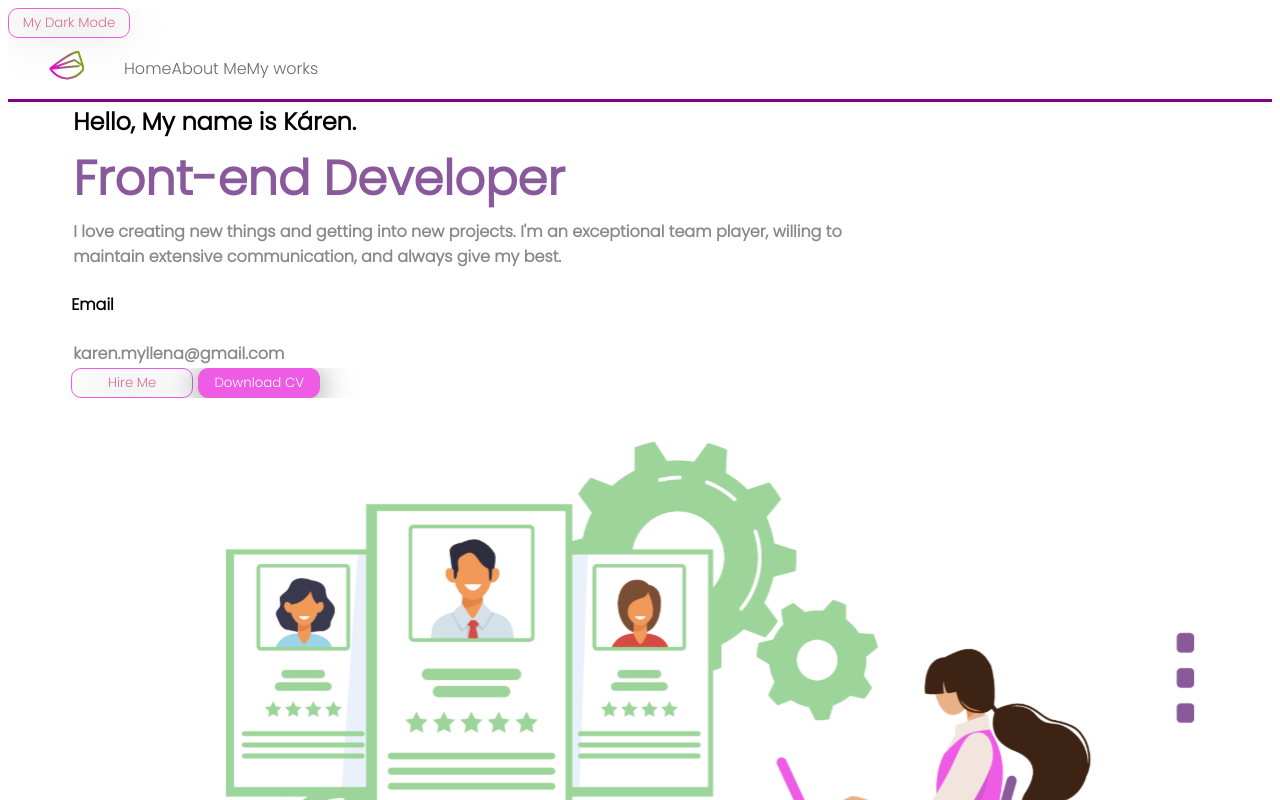
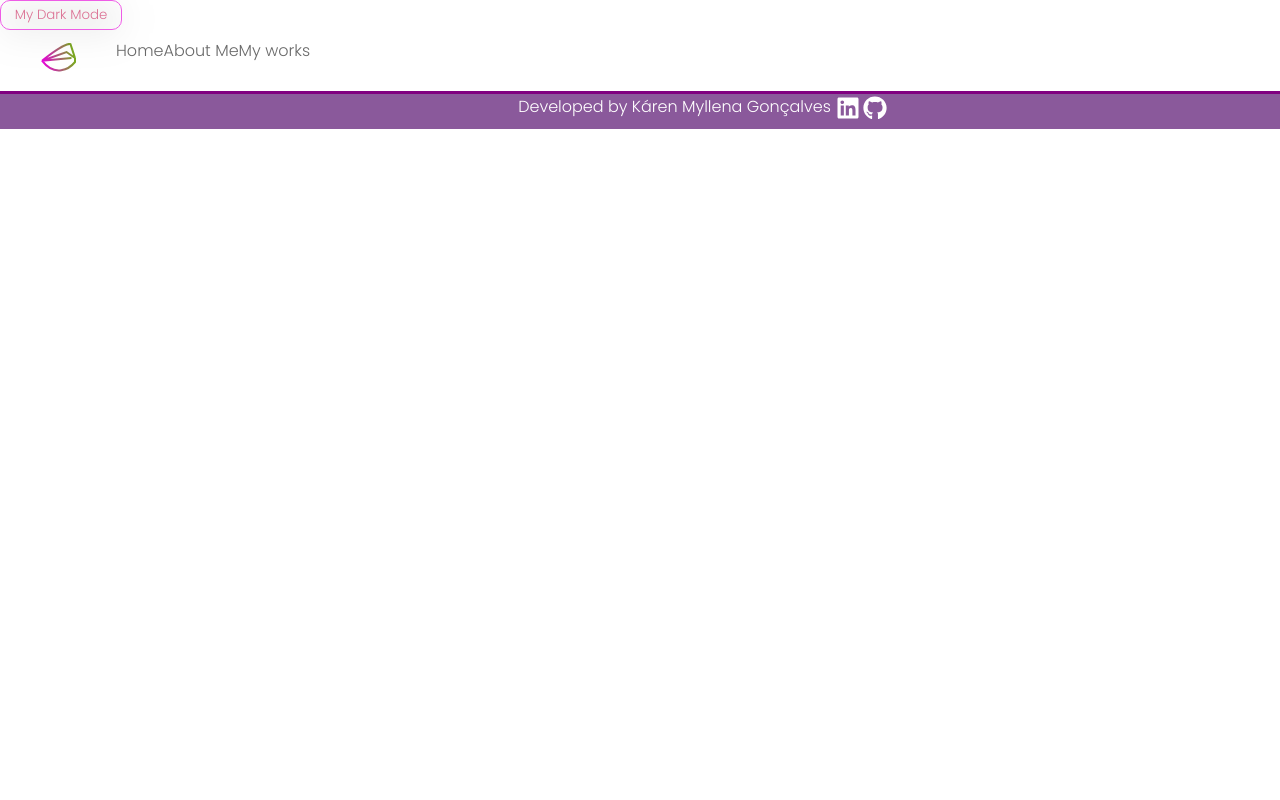
Before and after one commit to karenmscg/Portif-lio, a React (Create React App) app: page /works in a window 1280 px wide. Shown: the top 800 px of the page. Built offline with nearby package versions, Linux system fonts and the light colour scheme.

Commit message:
Menu mobile e Páginas criadas

```diff
--- a/src/App.js
+++ b/src/App.js
@@ -1,11 +1,15 @@
-import { BrowserRouter as Router } from "react-router-dom";
+import { BrowserRouter as Router, Route, Switch } from "react-router-dom";
 import { GlobalStyle } from "./globalstyles";
 import { useState } from "react";
 import { ThemeProvider } from "styled-components";
 import { lightTheme, darkTheme } from "./components/DarkMode";
 import { ThemeChanger } from "./components/DarkMode/ThemeStyles";
 import { Button } from "./components/HeroSection/HeroSection";
-import Home from "./Pages/Home";
+import Home from "./components/Pages/Home";
+import About from "./components/Pages/About";
+import Works from "./components/Pages/Works";
+import Navbar from "./components/Menu";
+import Footer from "./components/Footer";
 
 function App() {
   const [theme, setTheme] = useState("light");
@@ -16,10 +20,16 @@ function App() {
   return (
     <Router>
       <ThemeProvider theme={theme === "light" ? lightTheme : darkTheme}>
+        <GlobalStyle />
         <ThemeChanger>
-          <GlobalStyle />
           <Button onClick={() => themeToggler()}> My Dark Mode </Button>
-          <Home />
+          <Navbar />
+          <Switch>
+            <Route path="/" exact component={Home} />
+            <Route path="/ about" exact component={About} />
+            <Route path="/ works" component={Works} />
+          </Switch>
+          <Footer />
         </ThemeChanger>
       </ThemeProvider>
     </Router>
--- a/src/Pages/Home.js
+++ /dev/null
@@ -1,23 +0,0 @@
-import React, { useState } from "react";
-import Footer from "../components/Footer";
-import HeroSection from "../components/HeroSection";
-import Navbar from "../components/Menu";
-
-const Home = () => {
-
-  const [menuToggle, setMenuToggle] = useState(false)
-
-  const toggle = () => {
-    setMenuToggle(!menuToggle)
-  }
-
-  return (
-    <div>
-     <Navbar />
-      <HeroSection />
-      <Footer />
-    </div>
-  );
-};
-
-export default Home;
--- /dev/null
+++ b/src/components/HeroSectionAbout/index.js
@@ -0,0 +1,17 @@
+import React from "react";
+
+const HeroSectionAbout = () => {
+  return (
+    <div>
+      <h1>About Me</h1>
+      <p>
+        iN THIS SECTION WRITE SOMETHING RELATED TO YOUR PROFESSIONAL SIDE: I
+        love creating new things and getting into new projects. I'm an
+        exceptional team player, willing to maintain extensive communication,
+        and always give my best.
+      </p>
+    </div>
+  );
+};
+
+export default HeroSectionAbout;
--- a/src/components/Menu/Menu.js
+++ b/src/components/Menu/Menu.js
@@ -1,6 +1,5 @@
 import styled from "styled-components";
-import { Link  } from "react-router-dom";
-import { FaBars } from "react-icons/fa";
+import { Link } from "react-router-dom";
 
 export const Menu = styled.menu`
   height: 64px;
@@ -10,7 +9,7 @@ export const Menu = styled.menu`
   border-bottom-color: purple;
   display: flex;
   align-items: center;
-  margin:0;
+  margin: 0;
 
   @media screen and (max-width: 780px) {
     transition: 0.8s all ease;
@@ -26,34 +25,54 @@ export const MobileIcon = styled.div`
     top: 0;
     right: 0;
     transform: translate(-100%, 60%);
-    font-size: 1.5rem;
+    font-size: 1.6rem;
     cursor: pointer;
     color: black;
-
   }
 `;
 
 export const NavMenu = styled.ul`
   justify-self: center;
+  display: flex;
+  align-items: center;
 
   @media screen and (max-width: 780px) {
     transition: 0.8s all ease;
-    display: none;
+    display: flex;
+    flex-direction: column;
+    position: absolute;
+    text-align: center;
+    opacity: 0.9;
+    transition: all 0.4s ease-in;
+    width: 90%;
+    height: 100%;
+    z-index: 999;
+    left: ${({ open }) => (open ? 0 : "-100%")};
+    top: 87px;
+    background-color: blueviolet;
   }
 `;
+
 export const NavLinks = styled(Link)`
   font-size: 16px;
   line-height: 24px;
   color: #696969;
   text-decoration: none;
   height: 64px;
+  margin-top: 20px;
 
   &:hover {
     text-decoration: underline;
     color: purple;
+    font-weight: bold;
+  }
+
+  @media screen and (max-width: 780px) {
+    display: table;
+    color: white;
+
+    &:hover {
+      color: blue;
+    }
   }
 `;
-export const MenuIcon = styled.div`
-  width: 33px;
-  height: 26.48px;
-`;
--- a/src/components/Menu/index.js
+++ b/src/components/Menu/index.js
@@ -1,15 +1,15 @@
 import React from "react";
-import { Menu, NavLinks, MobileIcon, NavMenu } from "./Menu";
 import { useState } from "react";
 import { Link } from "react-router-dom";
+
+import { FaBars, FaTimes } from "react-icons/fa";
+import { Menu, NavLinks, MobileIcon, NavMenu } from "./Menu";
 import logo from "../../Images/Logo.svg";
-import { FaBars, FaTimes } from "react-icons/fa";
 
 const Navbar = () => {
   const [open, setOpen] = useState(false);
-  const [hamburguer, setHamburguer] = useState(true);
 
-  const handleClick = () => {
+  const menuToggle = () => {
     return setOpen(!open);
   };
   const closeMenu = () => {
@@ -18,14 +18,22 @@ const Navbar = () => {
 
   return (
     <Menu>
-      <Link>
+      <Link to="/">
         <img src={logo} />
       </Link>
-      <MobileIcon onClick = {handleClick}>{open ? <FaTimes /> : <FaBars />}</MobileIcon>
-      <NavMenu>
-        <NavLinks to="/">Home</NavLinks>
-        <NavLinks to="/about">About Me</NavLinks>
-        <NavLinks to="/works">My works</NavLinks>
+      <MobileIcon onClick={menuToggle}>
+        {open ? <FaTimes /> : <FaBars />}
+      </MobileIcon>
+      <NavMenu onClick={menuToggle} open={open}>
+        <NavLinks onclick={closeMenu} to="/">
+          Home
+        </NavLinks>
+        <NavLinks onclick={closeMenu} to="/ about">
+          About Me
+        </NavLinks>
+        <NavLinks onclick={closeMenu} to="/ works">
+          My works
+        </NavLinks>
       </NavMenu>
     </Menu>
   );
--- /dev/null
+++ b/src/components/Pages/About.js
@@ -0,0 +1,12 @@
+import React from 'react'
+import HeroSectionAbout from '../HeroSectionAbout'
+
+const About = () => {
+    return (
+        <div>
+            <HeroSectionAbout />
+        </div>
+    )
+}
+
+export default About
--- /dev/null
+++ b/src/components/Pages/Home.js
@@ -0,0 +1,12 @@
+import HeroSection from "../HeroSection";
+
+const Home = () => {
+
+  return (
+    <div>
+      <HeroSection />
+    </div>
+  );
+};
+
+export default Home;
--- /dev/null
+++ b/src/components/Pages/Works.js
@@ -0,0 +1,11 @@
+import React from 'react'
+
+const Works = () => {
+    return (
+        <div>
+            oioioioi
+        </div>
+    )
+}
+
+export default Works
--- a/src/globalstyles.js
+++ b/src/globalstyles.js
@@ -5,6 +5,7 @@ export const GlobalStyle = createGlobalStyle`
     box-sizing: border-box;
     font-family: 'Poppins', sans-serif;
     overflow-x: hidden;
+    margin: 0;
 }
 
 body {
```
Also changed, not shown: src/Pages/About.js (deleted, +0 -14 lines), src/Pages/Works.js (deleted).
